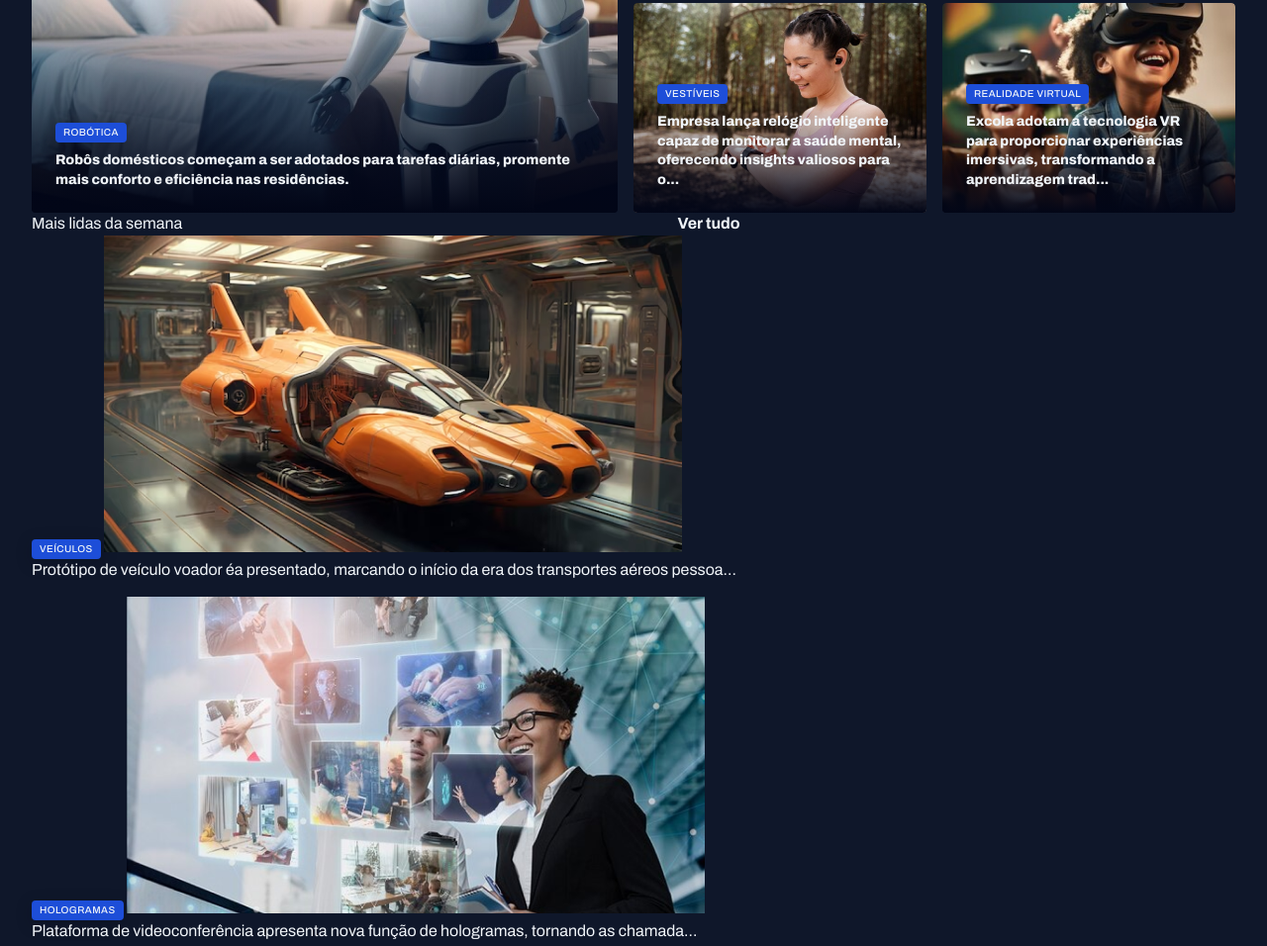
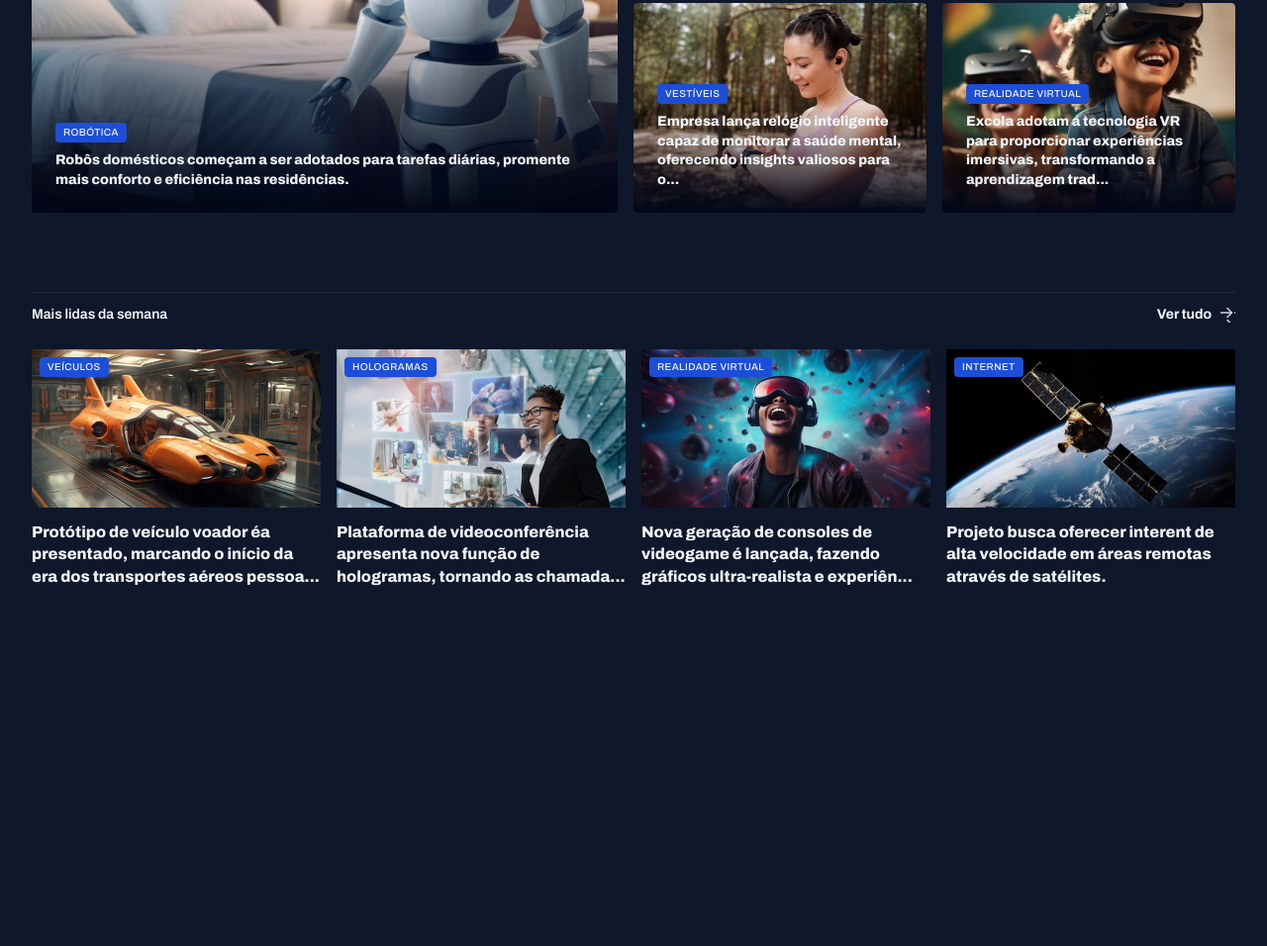
Before and after one commit to abelxav/projeto-travelgram, a plain HTML site: page projeto-portal-de-noticias/index.html in a window 1280 px wide. Shown: the part 390-1346 px from the top of the page at 99% size. After the commit the page ends 984 px from the top, so only its background shows below. Drawn offline with Linux system fonts and the light colour scheme; a web font is replaced by a local one.

Commit message:
adicionando seções mais lidas da semana

```diff
--- a/projeto-portal-de-noticias/styles/global.css
+++ b/projeto-portal-de-noticias/styles/global.css
@@ -52,7 +52,8 @@ img {
 }
 
 main {
-  margin-top: 40px
+  margin-top: 40px;
+  gap: 80px;
 }
 
 .content-tag {
--- a/projeto-portal-de-noticias/styles/sections.css
+++ b/projeto-portal-de-noticias/styles/sections.css
@@ -1,3 +1,25 @@
+section header {
+  border-top: 1px solid var(--stroke-color);
+  padding-block: 12px 24px;
+  font: var(--text-span);
+
+  a {
+    justify-self: end;
+    align-items: center;
+    gap: 8px;
+
+    span {
+      background-image: url(../assets/Icons/ArrowRight.svg);
+      width: 16px;
+      height: 16px;
+    }
+
+    &:hover span {
+      background-image: url(../assets/Icons/ArrowRight-hover.svg);
+    }
+  }
+}
+
 #featured {
   img {
     height: 100%;
@@ -39,3 +61,31 @@
     }
   }
 }
+
+#weekly {
+
+  &>div {
+    grid-template-columns: repeat(4, 292px);
+  }
+
+  img {
+  height: 160px;
+  }
+
+  figure {
+    position: relative;
+
+    .content-tag {
+      position: absolute;
+      top: 8px;
+      left: 8px
+    }
+
+    p {
+      margin-top: 8px;
+      font-weight: 800;
+    }
+
+  }
+
+}
```
